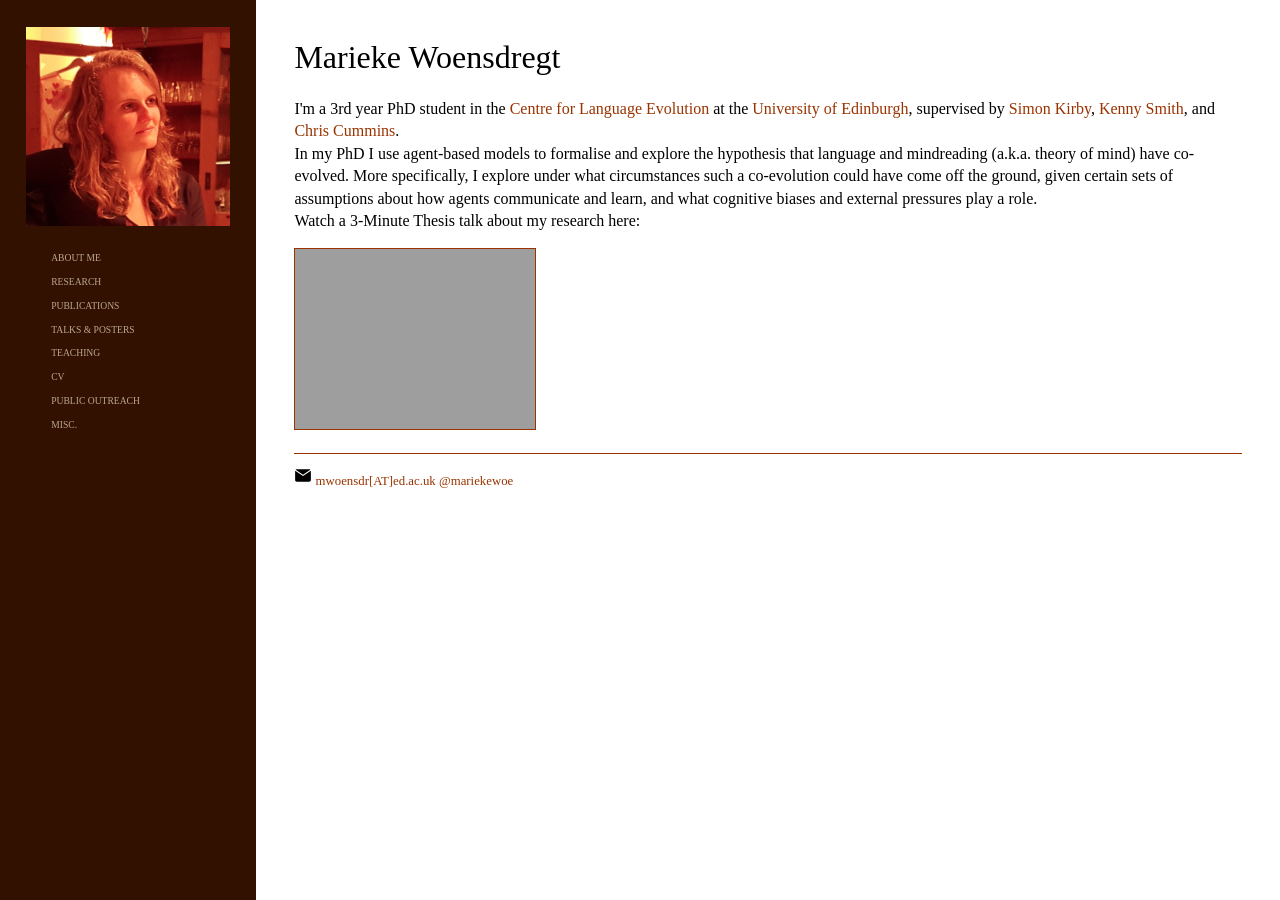
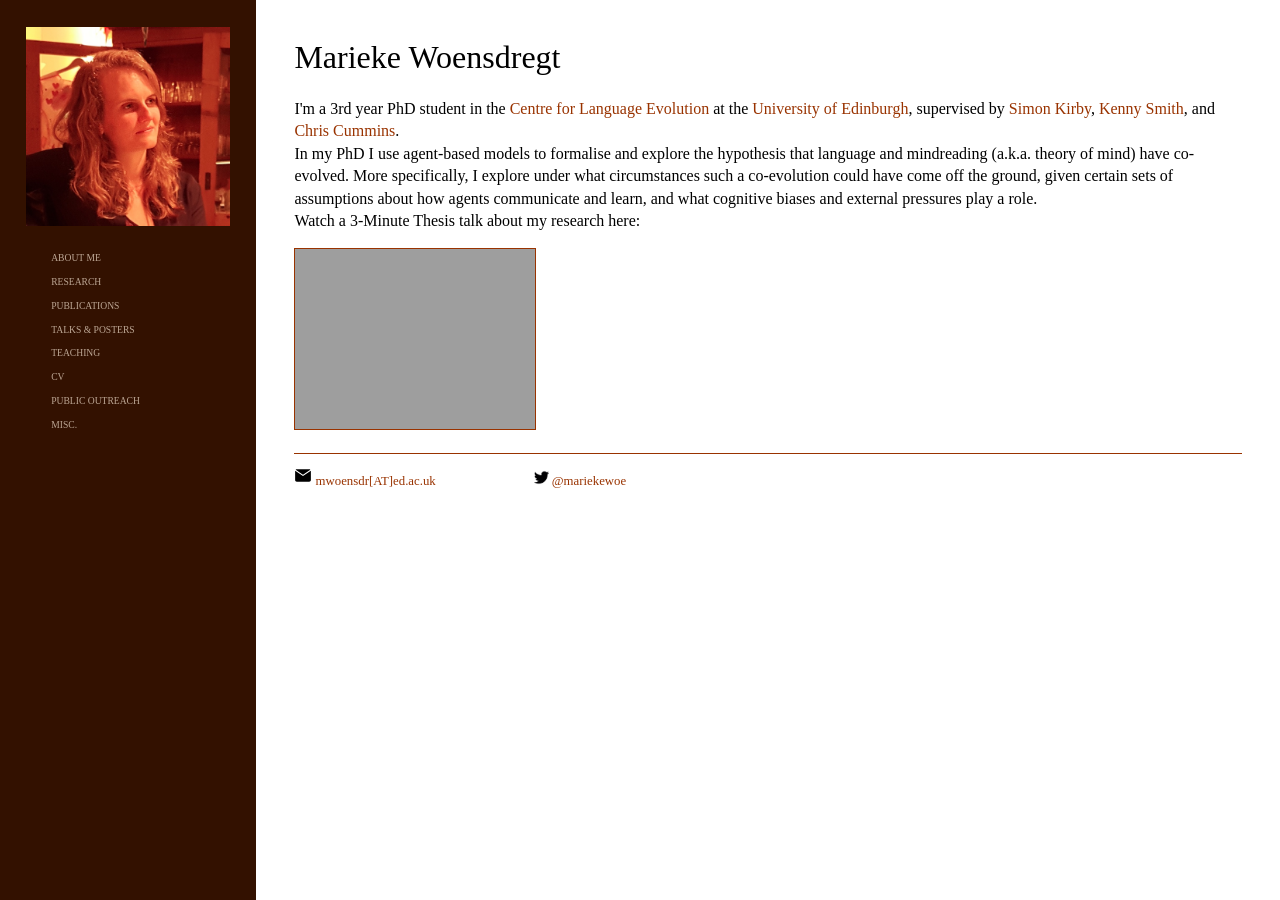
Before and after one commit to marieke-woensdregt/marieke-woensdregt.github.io, a Jekyll site: the page built from index.html, in a window 1280 px wide. Built offline with Jekyll 4.4.1, drawn with Linux system fonts in a browser that asks for light colours; grey boxes are pictures that could not be loaded.

Commit message:
Update default.html

```diff
--- a/_layouts/default.html
+++ b/_layouts/default.html
@@ -34,7 +34,7 @@
 		<footer style="margin-left:23%; margin-right:3%">
 			<h3>
 			<a href="mailto:mwoensdr@ed.ac.uk"> <img  src="/images/email_symbol_filled.svg" alt="email symbol" style="height:18px"> mwoensdr[AT]ed.ac.uk </a>
-			<a href="https://twitter.com/mariekewoe"> <class="tab" img src="/images/twitter_symbol_black_solo.jpg" alt="twitter symbol" style="height:15px"> @mariekewoe </a>
+			<a class="tab" href="https://twitter.com/mariekewoe"> <img src="/images/twitter_symbol_black_solo.jpg" alt="twitter symbol" style="height:15px"> @mariekewoe </a>
 			</h3>
 		</footer>
 
```
